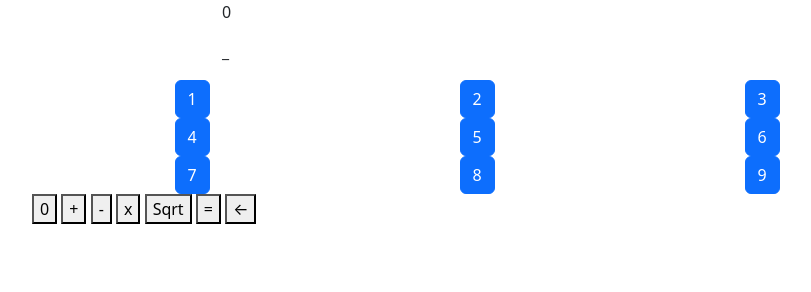
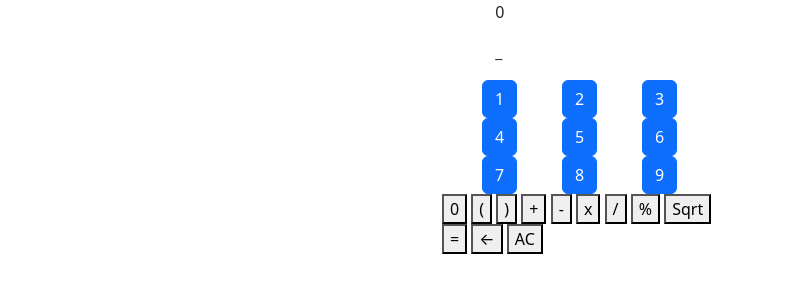
Before and after one commit to AsvadSagheer1/Calculator-App, a plain HTML site: page index.html in a window 1280 px wide. Shown: the whole page, without its empty margins (50-861 px from the left). Drawn offline with nearby package versions, Linux system fonts and the light colour scheme.

Commit message:
added clearAll button and more functionalities

```diff
--- a/index.html
+++ b/index.html
@@ -11,7 +11,7 @@
 </head>
 
 <body>
-    <div class="container">
+    <div class="container w-25">
         <div class="row justify-content-center">
             <div class="col-md-8">
                 <p class="show-exp">0</p>
@@ -54,14 +54,21 @@
             </div>
         </div>
         <button onclick="makeExp('0')">0</button>
+        <button onclick="makeExp('(')">(</button>
+        <button onclick="makeExp(')')">)</button>
         <button onclick="makeExp('+')">+</button>
         <button onclick="makeExp('-')">-</button>
         <button onclick="makeExp('*')">x</button>
+        <button onclick="makeExp('/')">/</button>
+        <button onclick="makeExp('%')">%</button>
         <button onclick="sqrt()">Sqrt</button>
+
 
         <button onclick="calculate()">=</button>
 
         <button onclick="backSpace()">&larr;</button>
+
+        <button onclick="clearAll()">AC</button>
     </div>
     <script src="https://cdn.jsdelivr.net/npm/bootstrap@5.3.2/dist/js/bootstrap.bundle.min.js"
         integrity="sha384-C6RzsynM9kWDrMNeT87bh95OGNyZPhcTNXj1NW7RuBCsyN/o0jlpcV8Qyq46cDfL"
--- a/script.js
+++ b/script.js
@@ -32,3 +32,8 @@ function sqrt() {
     const result = Math.sqrt(eval(exp));
     calculateExp.textContent = result;
 }
+function clearAll() {
+    calculateExp.textContent = "_"
+    showExp.textContent = 0
+    exp = ""
+}
```
